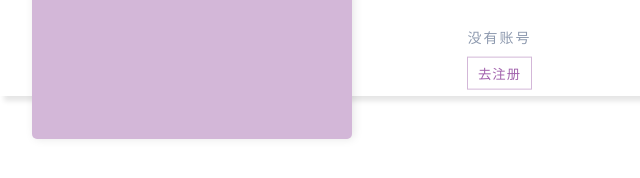
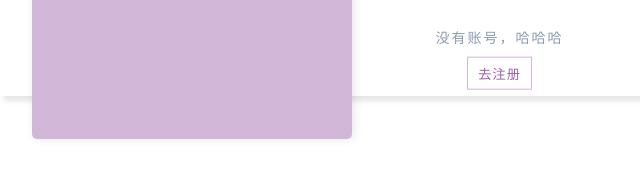
Before and after one commit to wanagshiqi/project_1, a plain HTML site: page index.html in a window 1280 px wide. Shown: the part 512-690 px from the top of the page, 316-956 px from the left. Drawn offline with Linux system fonts and the light colour scheme.

Commit message:
“初始化index.html中的内容”

```diff
--- a/index.html
+++ b/index.html
@@ -1,3 +1,11 @@
+<!--
+ * @Date: 2022-11-06 12:30:41
+ * @LastEditors: 十柒
+ * @LastEditTime: 2022-11-06 13:16:22
+ * @FilePath: \undefinedd:\前端\每天一练\5.9 滑动切换注册登录界面\index.html
+ *
+ * Copyright (c) 2022 by wangshiqi 2387314068@qq.com, All Rights Reserved.
+-->
 <!DOCTYPE html>
 <html lang="en">
 
@@ -43,7 +51,7 @@
             <h2>欢迎来到<span>元宇宙</span></h2>
             <p>快来领你的专属<span>空间</span>吧</p>
             <img src="img/1.jpg">
-            <p>没有账号</p>
+            <p>没有账号，哈哈哈</p>
             <button id="register">去注册</button>
         </div>
     </div>
```
